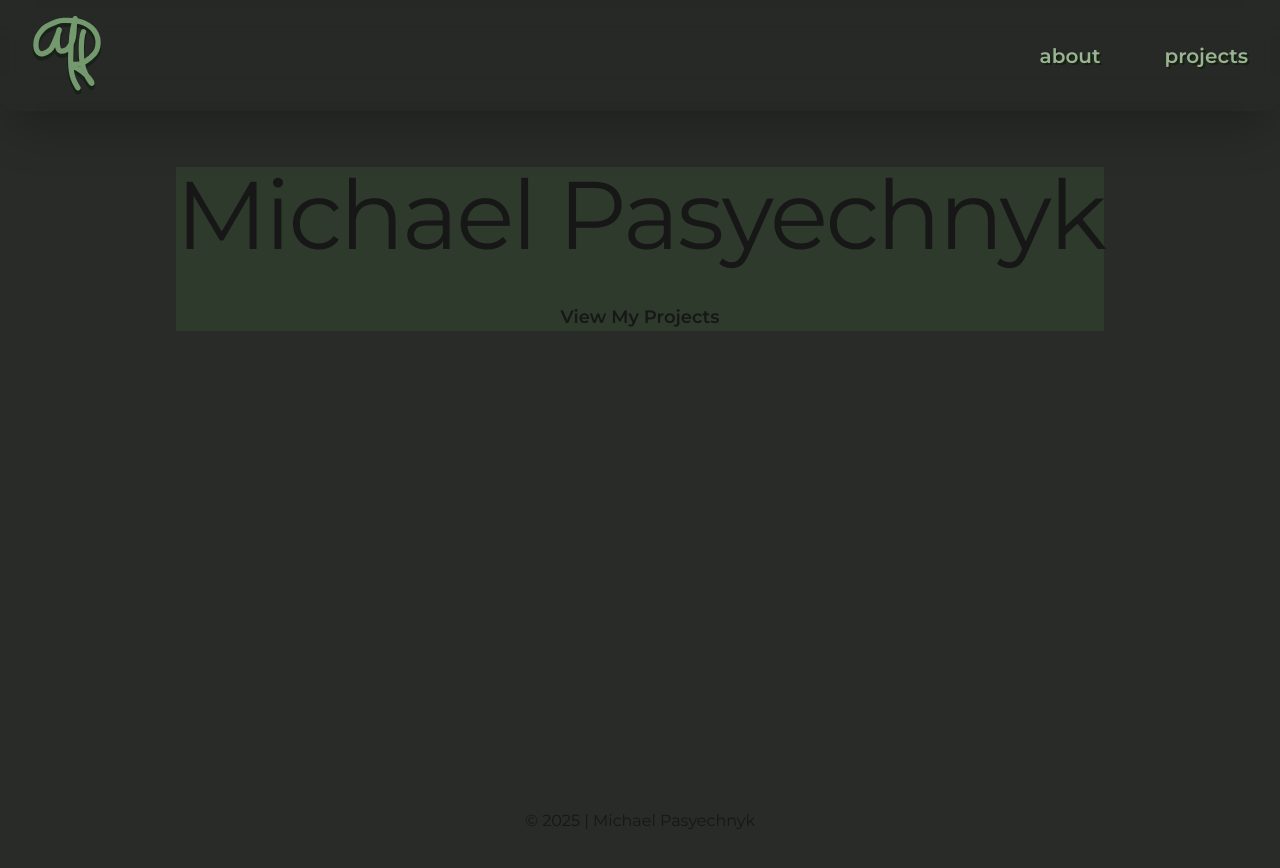
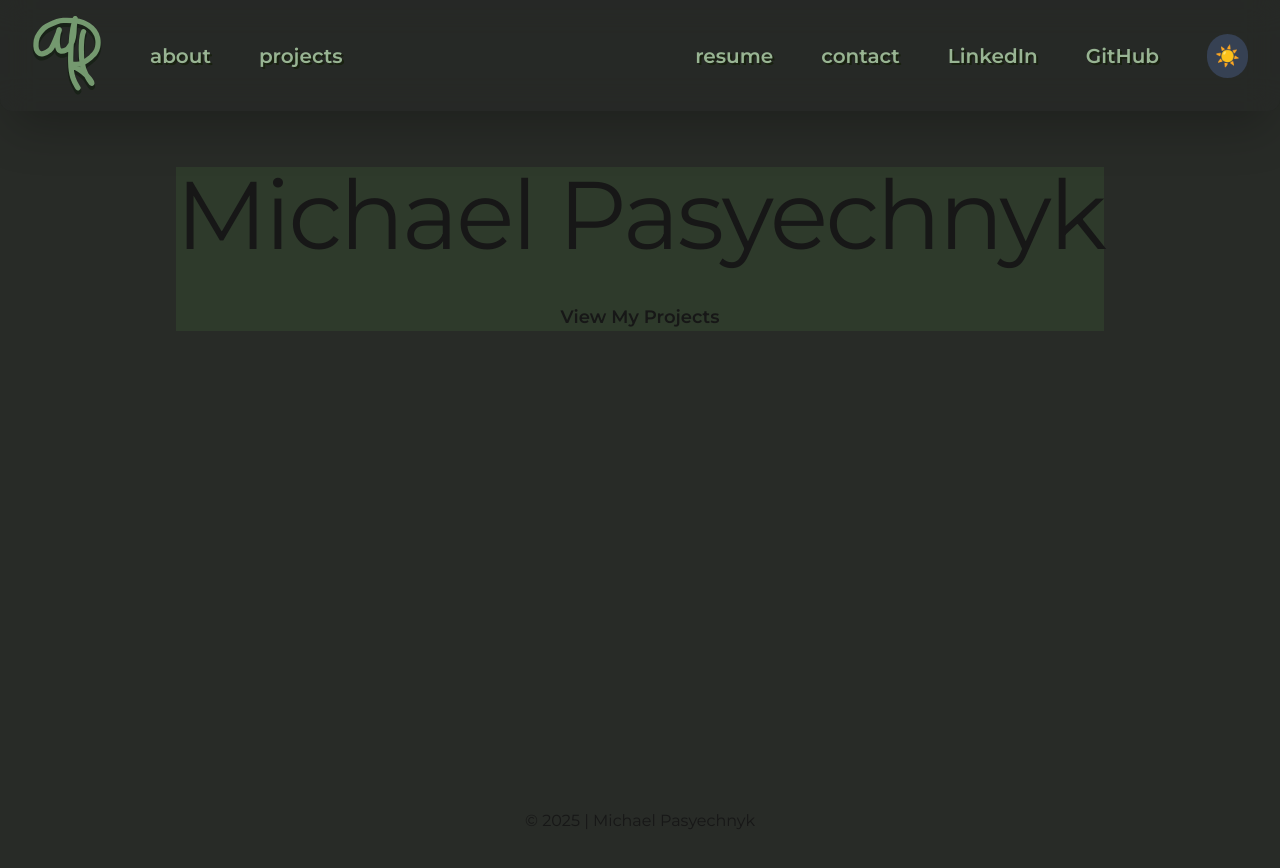
Before and after one commit to mic77pas/mp-portfolio, a Next.js app: page / in a window 1280 px wide. Shown: the top 868 px of the page. Built offline with nearby package versions, Linux system fonts and the light colour scheme.

Commit message:
Styling updated

```diff
--- /dev/null
+++ b/app/_components/DarkModeToggle.js
@@ -0,0 +1,20 @@
+"use client";
+import { useState, useEffect } from "react";
+
+export default function DarkModeToggle() {
+  const [dark, setDark] = useState(false);
+
+  useEffect(() => {
+    if (dark) document.documentElement.classList.add("dark");
+    else document.documentElement.classList.remove("dark");
+  }, [dark]);
+
+  return (
+    <button
+      onClick={() => setDark(!dark)}
+      className="p-2 rounded-full bg-gray-700 text-white hover:bg-gray-600"
+    >
+      {dark ? "🌙" : "☀️"}
+    </button>
+  );
+}
--- a/app/_components/Header.js
+++ b/app/_components/Header.js
@@ -1,14 +1,24 @@
-
-"use client"
+"use client";
 import Logo from "./Logo";
 import Navigation from "./Navigation";
+import SocialLinks from "./SocialLinks"; // new component
+import DarkModeToggle from "./DarkModeToggle"; // optional, if you have one
 
 export default function Header() {
   return (
-    <header className="sticky top-0 bg-neutral-800/30 backdrop-blur-lg px-8 py-4 z-30 rounded-b-xl shadow-2xl">
+    <header className="sticky top-0 bg-neutral-800/30 backdrop-blur-lg px-8 py-4 z-30 rounded-b-xl shadow-2xl text-xl">
       <div className="flex justify-between items-center max-w-7xl mx-auto">
-        <Logo />
-        <Navigation />
+        {/* Left: Logo + Main Nav */}
+        <div className="flex items-center gap-12">
+          <Logo />
+          <Navigation />
+        </div>
+
+        {/* Right: Resume, Contact, LinkedIn, GitHub, Dark/Light */}
+        <div className="flex items-center gap-12">
+          <SocialLinks />
+          <DarkModeToggle />
+        </div>
       </div>
     </header>
   );
--- a/app/_components/Navigation.js
+++ b/app/_components/Navigation.js
@@ -2,16 +2,18 @@ import Link from "next/link";
 
 export default function Logo() {
   return (
-    <nav className="z-10 text-xl">
-      <ul
-        className="flex gap-16 items-center text-nav-50 font-semibold text-shadow-lg"
-        style={{ textShadow: "2px 2px 0 #18210F", color: "#98B493" }}
-      >
+    <nav className="z-10">
+      <ul className="nav-list">
         <li>
-          <Link href="/about">about</Link>
+          {/* Apply the class to the Link component, which will pass it to the <a> tag */}
+          <Link href="/about" className="nav-link">
+            about
+          </Link>
         </li>
         <li>
-          <Link href="/projects">projects</Link>
+          <Link href="/projects" className="nav-link">
+            projects
+          </Link>
         </li>
       </ul>
     </nav>
--- /dev/null
+++ b/app/_components/SocialLinks.js
@@ -0,0 +1,31 @@
+import Link from "next/link";
+
+export default function SocialLinks() {
+  return (
+    <nav
+      className="flex gap-12 items-center text-nav-50 font-semibold text-shadow-lg"
+      style={{ textShadow: "2px 2px 0 #18210F", color: "#98B493" }}
+    >
+      <Link href="/resume" className="nav-link">
+        resume
+      </Link>
+      <Link href="/contact" className="nav-link">
+        contact
+      </Link>
+      <Link
+        href="https://linkedin.com/in/michaelpasyechnyk"
+        target="_blank"
+        className="nav-link"
+      >
+        LinkedIn
+      </Link>
+      <Link
+        href="https://github.com/mic77pas"
+        target="_blank"
+        className="nav-link"
+      >
+        GitHub
+      </Link>
+    </nav>
+  );
+}
--- a/app/globals.css
+++ b/app/globals.css
@@ -31,3 +31,22 @@ body {
 main {
   background: #2E3A2B
 }
+
+.nav-list {
+  display: flex;
+  gap: 3rem; /* Use a relative unit like rem for better scalability */
+  align-items: center;
+  font-weight: 600; /* Use numbers instead of strings for font-weight */
+  list-style: none; /* Add this to remove bullet points */
+}
+
+.nav-link {
+  text-shadow: 2px 2px 0 #18210f;
+  color: #98B493;
+  transition: color 0.3s ease; /* Add a smooth transition for the hover effect */
+}
+
+/* Correctly define the hover state */
+.nav-link:hover {
+  color: #D2E6CF;
+}
--- a/tailwind.config.js
+++ b/tailwind.config.js
@@ -9,7 +9,8 @@ module.exports = {
     extend: {
       colors: {
         nav: {
-          50: "#98B493",
+          50: "#D2E6CF",
+          100: "#98B493",
         },
         //   primary: {
         //     50: "#E1E8EF",
```
Also changed, not shown: package.json (+6 -4 lines), 1 other file (tests, documents, lock files or other folders).
